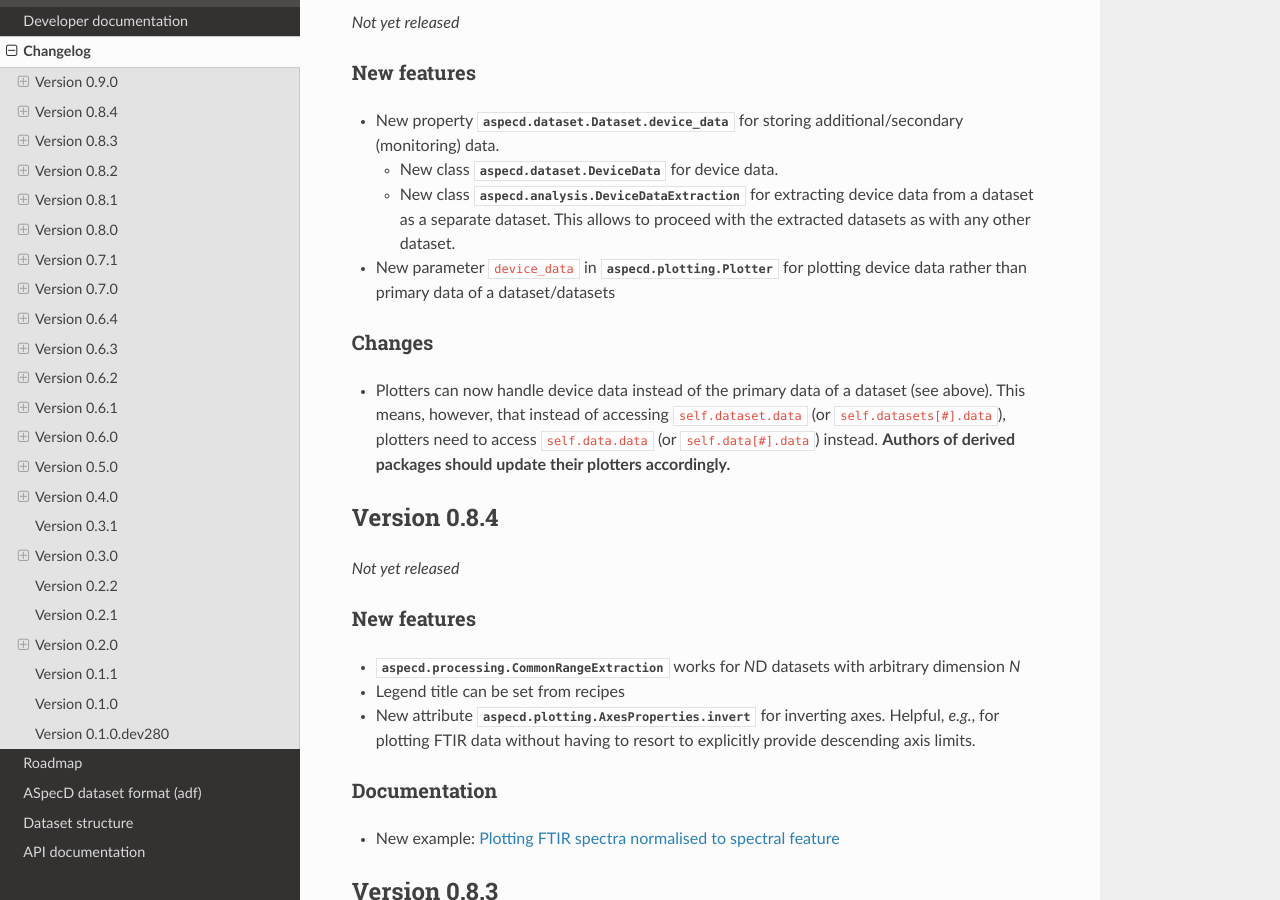
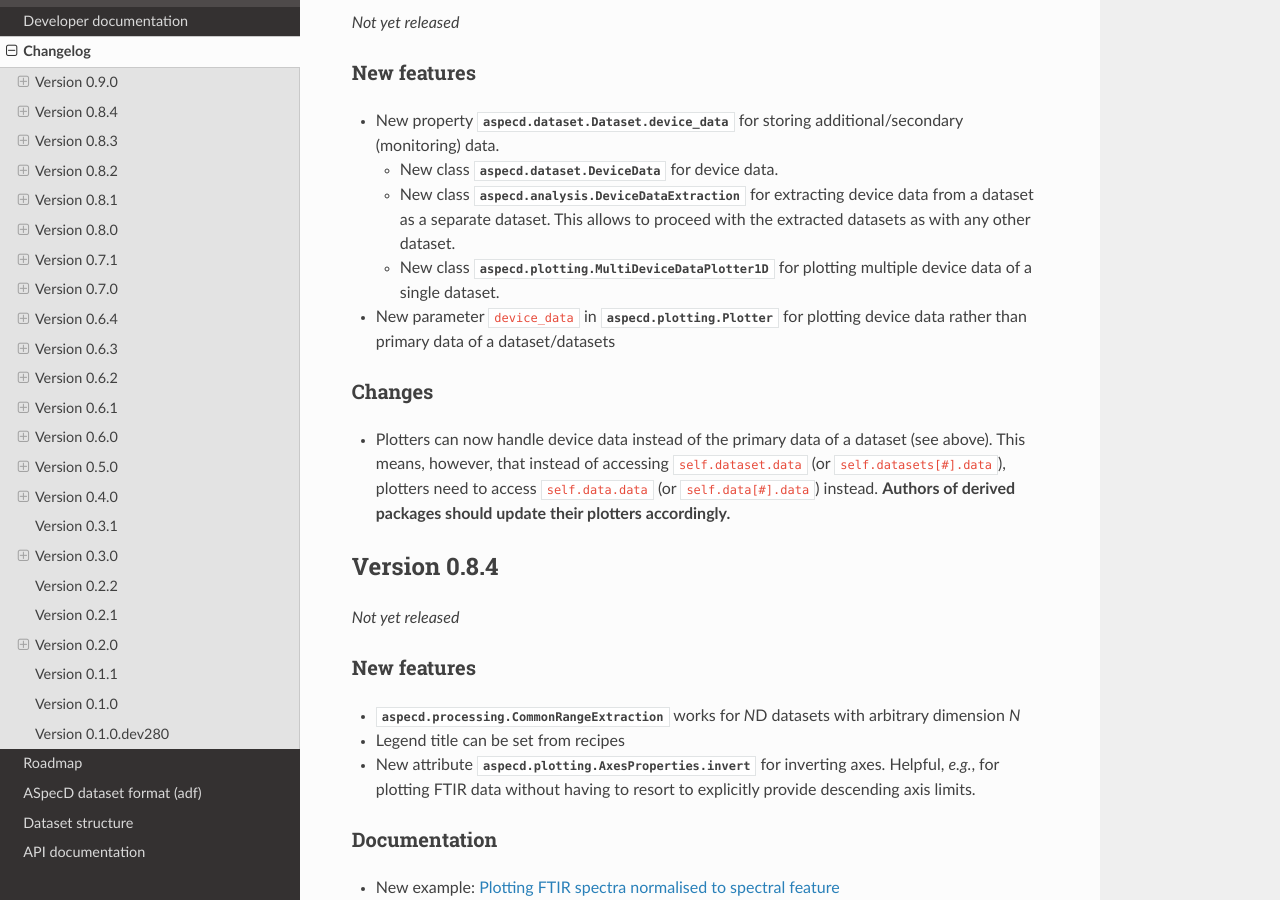
Before and after one commit to tillbiskup/aspecd, a Sphinx documentation site: the page built from docs/changelog.rst, in a window 1280 px wide and 900 px high, scrolled down 305 px. Built offline with Sphinx 7.4.7 and the Read the Docs theme 2.0.0, drawn with Linux system fonts in a browser that asks for light colours.

Commit message:
MultiDeviceDataPlotter1D

```diff
--- a/docs/changelog.rst
+++ b/docs/changelog.rst
@@ -18,6 +18,7 @@ New features
 
   * New class :class:`aspecd.dataset.DeviceData` for device data.
   * New class :class:`aspecd.analysis.DeviceDataExtraction` for extracting device data from a dataset as a separate dataset. This allows to proceed with the extracted datasets as with any other dataset.
+  * New class :class:`aspecd.plotting.MultiDeviceDataPlotter1D` for plotting multiple device data of a single dataset.
 
 * New parameter ``device_data`` in :class:`aspecd.plotting.Plotter` for plotting device data rather than primary data of a dataset/datasets
 
```
Also changed, not shown: 1 other file.
